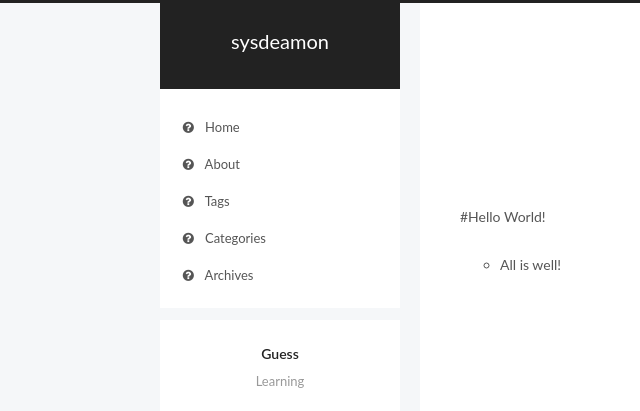
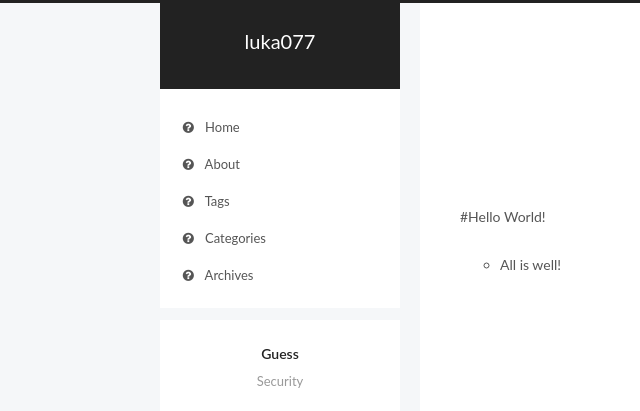
Before and after one commit to luka077/luka077.github.io, a plain HTML site: page index.html in a window 1280 px wide. Shown: the top 411 px of the page, 0-640 px from the left. Drawn offline with Linux system fonts and the light colour scheme.

Commit message:
Site updated: 2018-11-22 00:00:37

```diff
--- a/css/main.css
+++ b/css/main.css
@@ -1823,7 +1823,7 @@ pre .javascript .function {
   width: 4px;
   height: 4px;
   border-radius: 50%;
-  background: #d4ffff;
+  background: #7066fc;
 }
 .links-of-blogroll {
   font-size: 13px;
--- a/index.html
+++ b/index.html
@@ -79,16 +79,16 @@
 
 
 
-<meta name="description" content="Learning">
+<meta name="description" content="Security">
 <meta property="og:type" content="website">
-<meta property="og:title" content="sysdeamon">
+<meta property="og:title" content="luka077">
 <meta property="og:url" content="http://yoursite.com/index.html">
-<meta property="og:site_name" content="sysdeamon">
-<meta property="og:description" content="Learning">
+<meta property="og:site_name" content="luka077">
+<meta property="og:description" content="Security">
 <meta property="og:locale" content="default">
 <meta name="twitter:card" content="summary">
-<meta name="twitter:title" content="sysdeamon">
-<meta name="twitter:description" content="Learning">
+<meta name="twitter:title" content="luka077">
+<meta name="twitter:description" content="Security">
 
 
 
@@ -124,7 +124,7 @@
 
 
 
-  <title>sysdeamon</title>
+  <title>luka077</title>
 
 
 
@@ -155,7 +155,7 @@
     <div class="custom-logo-site-title">
       <a href="/"  class="brand" rel="start">
         <span class="logo-line-before"><i></i></span>
-        <span class="site-title">sysdeamon</span>
+        <span class="site-title">luka077</span>
         <span class="logo-line-after"><i></i></span>
       </a>
     </div>
@@ -271,7 +271,7 @@
     </span>
 
     <span hidden itemprop="publisher" itemscope itemtype="http://schema.org/Organization">
-      <meta itemprop="name" content="sysdeamon">
+      <meta itemprop="name" content="luka077">
     </span>
 
 
@@ -408,7 +408,7 @@
           <div class="site-author motion-element" itemprop="author" itemscope itemtype="http://schema.org/Person">
 
               <p class="site-author-name" itemprop="name">Guess</p>
-              <p class="site-description motion-element" itemprop="description">Learning</p>
+              <p class="site-description motion-element" itemprop="description">Security</p>
           </div>
 
           <nav class="site-state motion-element">
```
Also changed, not shown: 2018/08/29/Hello-World/index.html (+5 -5 lines), archives/2018/08/index.html (+9 -9 lines), archives/2018/index.html (+9 -9 lines), archives/index.html (+9 -9 lines), tags/Other/index.html (+9 -9 lines), 1 other file.
